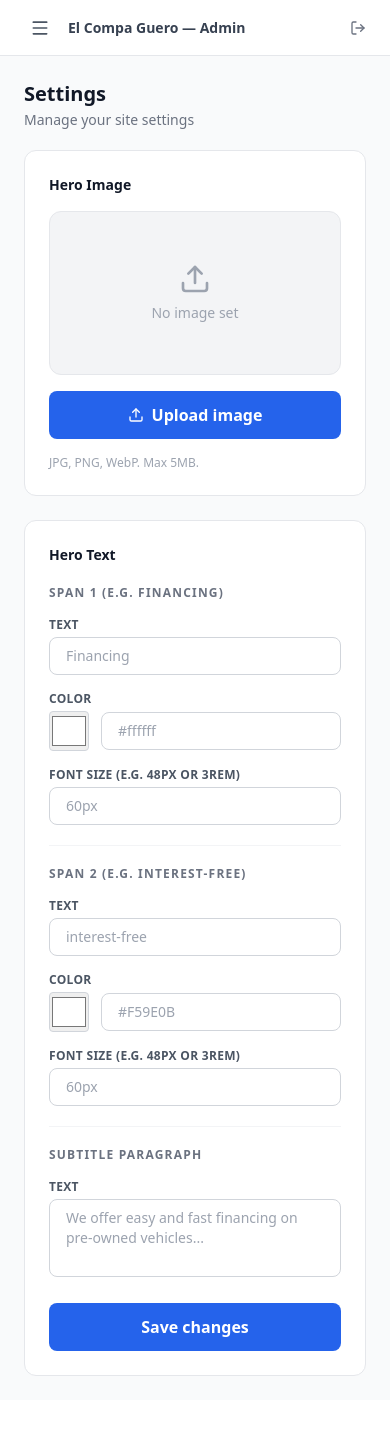
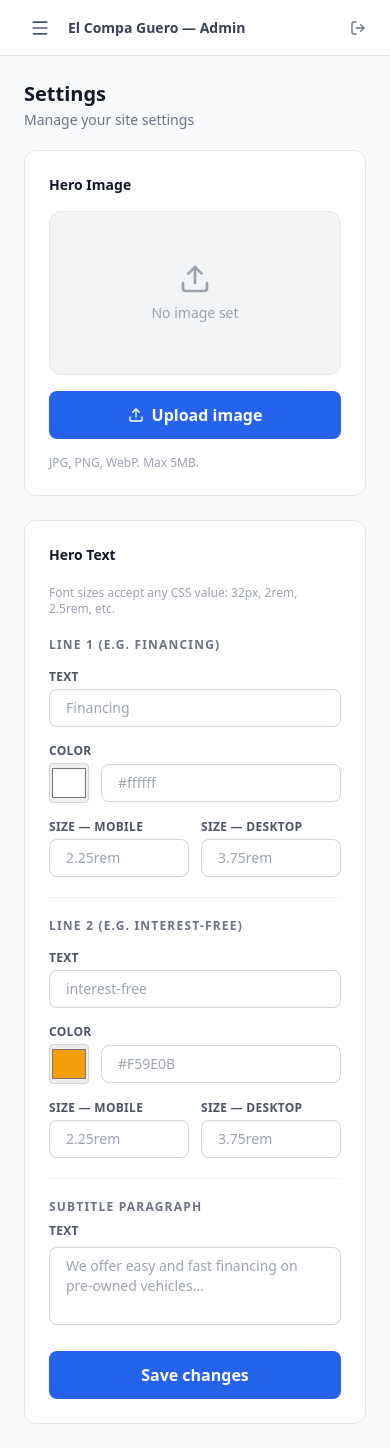
Before and after one commit to EGM17/bhph-system, a Next.js app: page /admin/settings in a window 390 px wide. Before the commit the page ends 1400 px from the top, so only its background shows below. Built offline with nearby package versions, Linux system fonts and the light colour scheme; no server answers.

Commit message:
feat: mobile/desktop font size control for hero spans

```diff
--- a/app/[locale]/page.tsx
+++ b/app/[locale]/page.tsx
@@ -49,8 +49,6 @@ export async function generateMetadata({ params }: Props): Promise<Metadata> {
 }
 
 export default async function HomePage({ params }: Props) {
-  const { locale } = await params
-
   let featuredVehicles: Vehicle[] = []
   try {
     featuredVehicles = await getFeaturedVehicles(6)
@@ -70,10 +68,12 @@ export default async function HomePage({ params }: Props) {
         heroImage={heroSettings.heroImage}
         span1Text={heroSettings.span1Text}
         span1Color={heroSettings.span1Color}
-        span1Size={heroSettings.span1Size}
+        span1SizeMobile={heroSettings.span1SizeMobile}
+        span1SizeDesktop={heroSettings.span1SizeDesktop}
         span2Text={heroSettings.span2Text}
         span2Color={heroSettings.span2Color}
-        span2Size={heroSettings.span2Size}
+        span2SizeMobile={heroSettings.span2SizeMobile}
+        span2SizeDesktop={heroSettings.span2SizeDesktop}
         subtitle={heroSettings.subtitle}
       />
       <FeaturedVehicles vehicles={featuredVehicles} />
--- a/components/admin/settings/SettingsClient.tsx
+++ b/components/admin/settings/SettingsClient.tsx
@@ -8,10 +8,12 @@ interface HeroSettings {
   heroImage?: string
   span1Text?: string
   span1Color?: string
-  span1Size?: string
+  span1SizeMobile?: string
+  span1SizeDesktop?: string
   span2Text?: string
   span2Color?: string
-  span2Size?: string
+  span2SizeMobile?: string
+  span2SizeDesktop?: string
   subtitle?: string
 }
 
@@ -91,14 +93,26 @@ export default function SettingsClient() {
     }
   }
 
-  const field = (label: string, key: keyof HeroSettings, placeholder: string, type: 'text' | 'color' = 'text') => (
+  const textField = (label: string, key: keyof HeroSettings, placeholder: string) => (
     <div>
       <label className="block text-xs font-semibold text-gray-600 mb-1 uppercase tracking-wide">{label}</label>
-      {type === 'color' ? (
+      <input
+        type="text"
+        value={settings[key] || ''}
+        onChange={e => setSettings(prev => ({ ...prev, [key]: e.target.value }))}
+        placeholder={placeholder}
+        className="input-field text-sm py-2"
+      />
+    </div>
+  )
+
+  const colorField = (label: string, key: keyof HeroSettings, defaultColor: string) => (
+    <div>
+      <label className="block text-xs font-semibold text-gray-600 mb-1 uppercase tracking-wide">{label}</label>
       <div className="flex items-center gap-3">
         <input
           type="color"
-            value={settings[key] || '#ffffff'}
+          value={settings[key] || defaultColor}
           onChange={e => setSettings(prev => ({ ...prev, [key]: e.target.value }))}
           className="w-10 h-10 rounded cursor-pointer border border-gray-300"
         />
@@ -106,19 +120,10 @@ export default function SettingsClient() {
           type="text"
           value={settings[key] || ''}
           onChange={e => setSettings(prev => ({ ...prev, [key]: e.target.value }))}
-            placeholder={placeholder}
+          placeholder={defaultColor}
           className="input-field text-sm py-2 flex-1"
         />
       </div>
-      ) : (
-        <input
-          type="text"
-          value={settings[key] || ''}
-          onChange={e => setSettings(prev => ({ ...prev, [key]: e.target.value }))}
-          placeholder={placeholder}
-          className="input-field text-sm py-2"
-        />
-      )}
     </div>
   )
 
@@ -146,7 +151,10 @@ export default function SettingsClient() {
         </div>
         <input ref={fileInputRef} type="file" accept="image/*" onChange={handleImageChange} className="hidden" id="hero-upload" />
         <label htmlFor="hero-upload" className={`btn-primary w-full justify-center cursor-pointer ${uploadingSaving ? 'opacity-50 pointer-events-none' : ''}`}>
-          {uploadingSaving ? <><Loader2 className="w-4 h-4 animate-spin" />Uploading...</> : <><Upload className="w-4 h-4" />{settings.heroImage ? 'Change image' : 'Upload image'}</>}
+          {uploadingSaving
+            ? <><Loader2 className="w-4 h-4 animate-spin" />Uploading...</>
+            : <><Upload className="w-4 h-4" />{settings.heroImage ? 'Change image' : 'Upload image'}</>
+          }
         </label>
         <p className="text-xs text-gray-400">JPG, PNG, WebP. Max 5MB.</p>
       </div>
@@ -154,24 +162,33 @@ export default function SettingsClient() {
       {/* Hero Text */}
       <div className="bg-white rounded-xl border border-gray-200 p-6 space-y-5">
         <h3 className="text-sm font-semibold text-gray-900">Hero Text</h3>
+        <p className="text-xs text-gray-400">Font sizes accept any CSS value: 32px, 2rem, 2.5rem, etc.</p>
 
+        {/* Span 1 */}
         <div className="border-b border-gray-100 pb-5 space-y-4">
-          <p className="text-xs font-bold text-gray-500 uppercase tracking-widest">Span 1 (e.g. Financing)</p>
-          {field('Text', 'span1Text', 'Financing')}
-          {field('Color', 'span1Color', '#ffffff', 'color')}
-          {field('Font size (e.g. 48px or 3rem)', 'span1Size', '60px')}
+          <p className="text-xs font-bold text-gray-500 uppercase tracking-widest">Line 1 (e.g. Financing)</p>
+          {textField('Text', 'span1Text', 'Financing')}
+          {colorField('Color', 'span1Color', '#ffffff')}
+          <div className="grid grid-cols-2 gap-3">
+            {textField('Size — Mobile', 'span1SizeMobile', '2.25rem')}
+            {textField('Size — Desktop', 'span1SizeDesktop', '3.75rem')}
+          </div>
         </div>
 
+        {/* Span 2 */}
         <div className="border-b border-gray-100 pb-5 space-y-4">
-          <p className="text-xs font-bold text-gray-500 uppercase tracking-widest">Span 2 (e.g. interest-free)</p>
-          {field('Text', 'span2Text', 'interest-free')}
-          {field('Color', 'span2Color', '#F59E0B', 'color')}
-          {field('Font size (e.g. 48px or 3rem)', 'span2Size', '60px')}
+          <p className="text-xs font-bold text-gray-500 uppercase tracking-widest">Line 2 (e.g. interest-free)</p>
+          {textField('Text', 'span2Text', 'interest-free')}
+          {colorField('Color', 'span2Color', '#F59E0B')}
+          <div className="grid grid-cols-2 gap-3">
+            {textField('Size — Mobile', 'span2SizeMobile', '2.25rem')}
+            {textField('Size — Desktop', 'span2SizeDesktop', '3.75rem')}
+          </div>
         </div>
 
-        <div className="space-y-4">
+        {/* Subtitle */}
+        <div className="space-y-2">
           <p className="text-xs font-bold text-gray-500 uppercase tracking-widest">Subtitle paragraph</p>
-          <div>
           <label className="block text-xs font-semibold text-gray-600 mb-1 uppercase tracking-wide">Text</label>
           <textarea
             value={settings.subtitle || ''}
@@ -180,7 +197,6 @@ export default function SettingsClient() {
             rows={3}
             className="input-field text-sm py-2 resize-none"
           />
-          </div>
         </div>
 
         <button
--- a/components/public/home/Hero.tsx
+++ b/components/public/home/Hero.tsx
@@ -7,10 +7,12 @@ interface HeroSettings {
   heroImage?: string
   span1Text?: string
   span1Color?: string
-  span1Size?: string
+  span1SizeMobile?: string
+  span1SizeDesktop?: string
   span2Text?: string
   span2Color?: string
-  span2Size?: string
+  span2SizeMobile?: string
+  span2SizeDesktop?: string
   subtitle?: string
 }
 
@@ -18,16 +20,31 @@ export default function Hero({
   heroImage,
   span1Text,
   span1Color,
-  span1Size,
+  span1SizeMobile,
+  span1SizeDesktop,
   span2Text,
   span2Color,
-  span2Size,
+  span2SizeMobile,
+  span2SizeDesktop,
   subtitle,
 }: HeroSettings) {
   const t = useTranslations('hero')
 
+  const hasCustomSize = span1SizeMobile || span1SizeDesktop || span2SizeMobile || span2SizeDesktop
+
   return (
     <section className="bg-blue-600 text-white overflow-hidden" aria-label="Hero section">
+      {hasCustomSize && (
+        <style>{`
+          .hero-span1 { font-size: ${span1SizeMobile || '2.25rem'}; }
+          .hero-span2 { font-size: ${span2SizeMobile || '2.25rem'}; }
+          @media (min-width: 768px) {
+            .hero-span1 { font-size: ${span1SizeDesktop || span1SizeMobile || '3.75rem'}; }
+            .hero-span2 { font-size: ${span2SizeDesktop || span2SizeMobile || '3.75rem'}; }
+          }
+        `}</style>
+      )}
+
       <div
         className="absolute inset-0 opacity-10 pointer-events-none"
         style={{ backgroundImage: `radial-gradient(circle, #ffffff 1px, transparent 1px)`, backgroundSize: '24px 24px' }}
@@ -44,20 +61,14 @@ export default function Hero({
 
             <h1 className="font-bold leading-tight">
               <span
-                style={{
-                  color: span1Color || '#ffffff',
-                  fontSize: span1Size || undefined,
-                }}
-                className={span1Size ? '' : 'text-4xl md:text-5xl lg:text-6xl'}
+                className={hasCustomSize ? 'hero-span1' : 'text-4xl md:text-5xl lg:text-6xl'}
+                style={{ color: span1Color || '#ffffff' }}
               >
                 {span1Text || t('title')}
               </span>{' '}
               <span
-                style={{
-                  color: span2Color || '#F59E0B',
-                  fontSize: span2Size || undefined,
-                }}
-                className={span2Size ? '' : 'text-4xl md:text-5xl lg:text-6xl'}
+                className={hasCustomSize ? 'hero-span2' : 'text-4xl md:text-5xl lg:text-6xl'}
+                style={{ color: span2Color || '#F59E0B' }}
               >
                 {span2Text || t('titleAccent')}
               </span>
```
Lines whose indentation alone changed are shown as unchanged.
